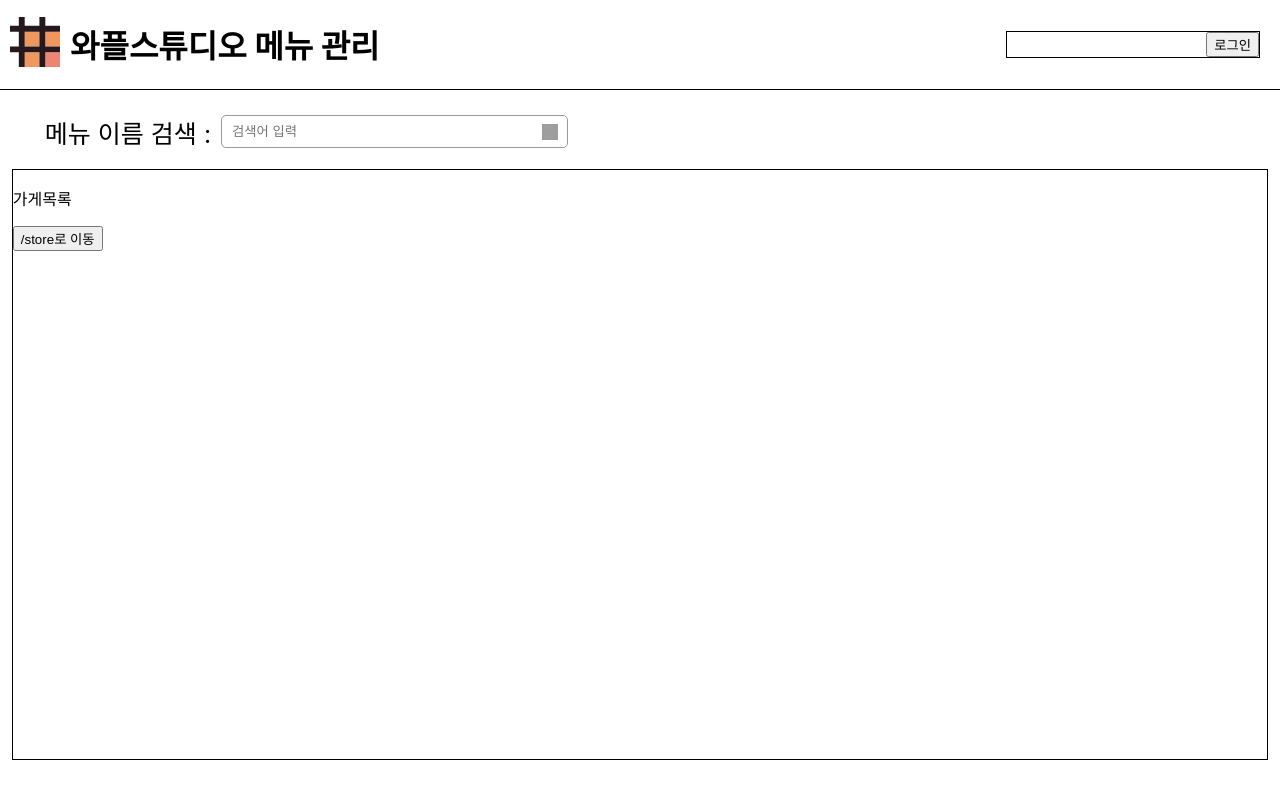
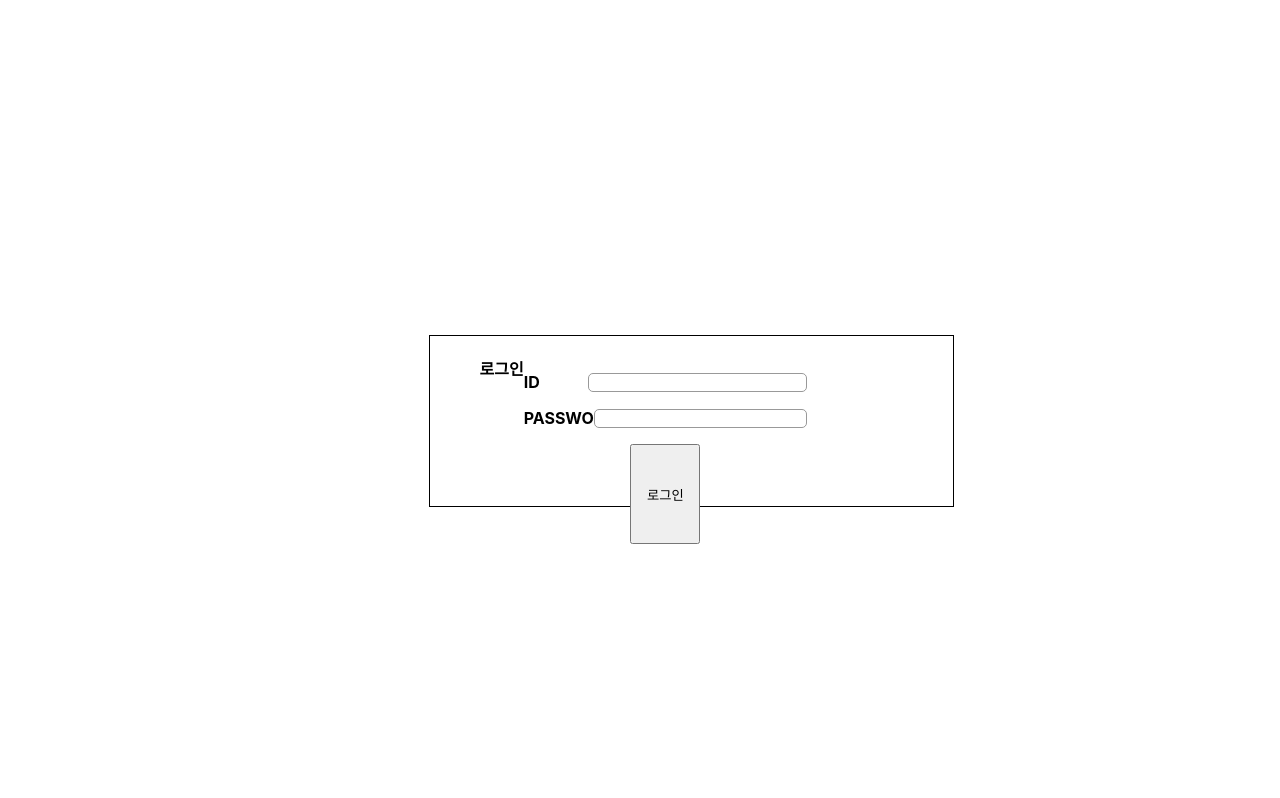
Before and after one commit to hitkoo/waffle-2022-seminar-react-assignment-1, a React (Create React App) app in the folder seminar-ksj-hikoo/: page /login in a window 1280 px wide. Before the commit this address led to /. Built offline with nearby package versions, Linux system fonts and the light colour scheme; grey boxes are pictures that could not be loaded.

Commit message:
로그인페이지 구현

```diff
--- a/seminar-ksj-hikoo/src/App.js
+++ b/seminar-ksj-hikoo/src/App.js
@@ -1,5 +1,6 @@
 import Store from './components/Store';
 import Home from './components/Home';
+import Login from './components/Login';
 import React from 'react';
 import { BrowserRouter, Route, Routes, Navigate } from "react-router-dom";
 
@@ -8,8 +9,9 @@ function App() {
   return (
     <BrowserRouter>
       <Routes>
-        <Route path='/' exact element={<Home/>} />
+        <Route path='/' exact element={<Home/>}/>
         <Route path='/store' element={<Store/>}/>
+        <Route path='/login' element={<Login/>}/>
         <Route path="*" element={<Navigate to='/'/>}/>
       </Routes>
     </BrowserRouter>
--- a/seminar-ksj-hikoo/src/components/Head.js
+++ b/seminar-ksj-hikoo/src/components/Head.js
@@ -1,6 +1,7 @@
 import logo from '../asset/waffle_logo.svg';
 import '../css/Head.css';
 import React from 'react'
+import { Link } from 'react-router-dom';
 
 
 
@@ -14,7 +15,7 @@ function Head() {
       <a href="https://wafflestudio.com" className='headtitle'><h1>와플스튜디오 메뉴 관리</h1></a>
     </div>
     <div className='LoginTap'>
-      <button>로그인</button>
+      <Link to="/login" ><button>로그인</button></Link>
     </div>
     </div>
   );
--- /dev/null
+++ b/seminar-ksj-hikoo/src/components/Login.js
@@ -0,0 +1,29 @@
+import '../css/Login.css';
+import React from 'react'
+
+
+
+
+function Login() {
+
+    return (
+        <div className='LoginContainer'>
+            <div className='LoginTitle'>
+                <b>로그인</b>
+            </div>
+            <div>
+                <div>
+                    <p className='Loginline'><b className='LoginSubtitle'>ID</b>
+                        <input className='LoginInput'></input></p>
+                    <p className='Loginline'><b className='LoginSubtitle'>PASSWORD</b>
+                        <input className='LoginInput'></input></p>
+                </div>
+                <div className='LoginRight'>
+                    <button ID='LoginButton'>로그인</button>
+                </div>
+            </div>
+        </div>
+    );
+}
+
+export default Login;
--- a/seminar-ksj-hikoo/src/components/Updatemodal.js
+++ b/seminar-ksj-hikoo/src/components/Updatemodal.js
@@ -1,5 +1,5 @@
 import '../css/Updatemodal.css';
-import '../css/Addmodal.css'
+// import '../css/Addmodal.css';
 import React from "react";
 import { useRef, useEffect } from 'react';
 import { useState } from 'react'
--- /dev/null
+++ b/seminar-ksj-hikoo/src/css/Login.css
@@ -0,0 +1,53 @@
+.LoginContainer{
+    border: solid 1px;
+    display: flex;
+    flex-direction: row;
+    align-items: flex-start;
+    padding: 20px 50px;
+    position: absolute;
+    width: 423px;
+    height: 130px;
+    left: calc(50% - 423px/2);
+    top: calc(50% - 130px/2);
+    background: #FFFFFF;
+}
+
+.LoginLeft{
+    flex: 4;
+}
+
+
+
+.Loginline{
+    width: 100%;
+    height: 12%;
+    display: flex;
+    flex-direction: row;
+    align-items: center;
+}
+
+
+.LoginSubtitle {
+    font-weight: bolder;
+    width: 25%;
+}
+
+.LoginInput{
+    padding-left: 10px;
+    width: 80%;
+    height: 150%;
+    border: solid 0.5px #999999;
+    border-radius: 5px;
+}
+
+.LoginRight{
+    flex: 1;
+    display: flex;
+
+    justify-content: center;
+}
+
+#LoginButton{
+    width: 70px;
+    height: 100px;
+}
```
Also changed, not shown: 2 other files (tests, documents, lock files or other folders).
